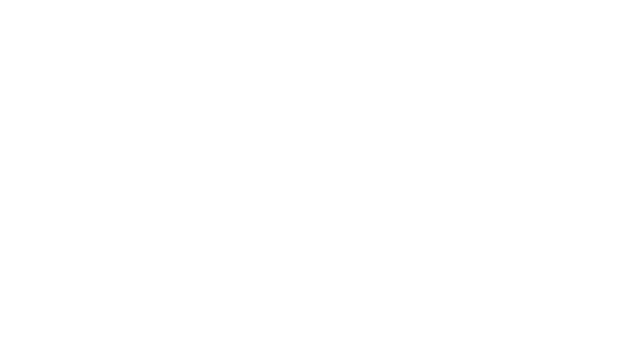
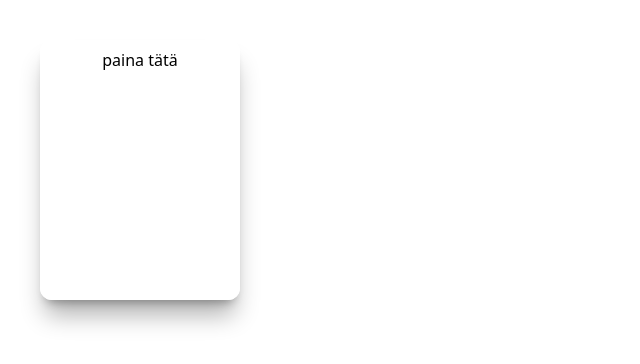
Before and after one commit to jamktiko/stripNsip, a SvelteKit app in the folder projekti/: page / in a window 1280 px wide. Shown: the top 364 px of the page, without its empty margins (0-640 px from the left). Built offline with nearby package versions, Linux system fonts and the light colour scheme.

Commit message:
tehty esimerkkibutton ja toiminnallisuus kokeilua varten

```diff
--- a/projekti/src/routes/+page.svelte
+++ b/projekti/src/routes/+page.svelte
@@ -2,5 +2,12 @@
 	import Kortti from './Kortti.svelte';
 </script>
 
+<button
+	class=" min-h-65 max-w-50 min-w-50 text-parisuhdeteksti shadow-xl/30 m-10 grid max-h-80 rounded-xl border-8 border-white"
+	onclick={() => {
+		console.log('toimii');
+	}}>paina tätä</button
+>
+
 <style>
 </style>
```
